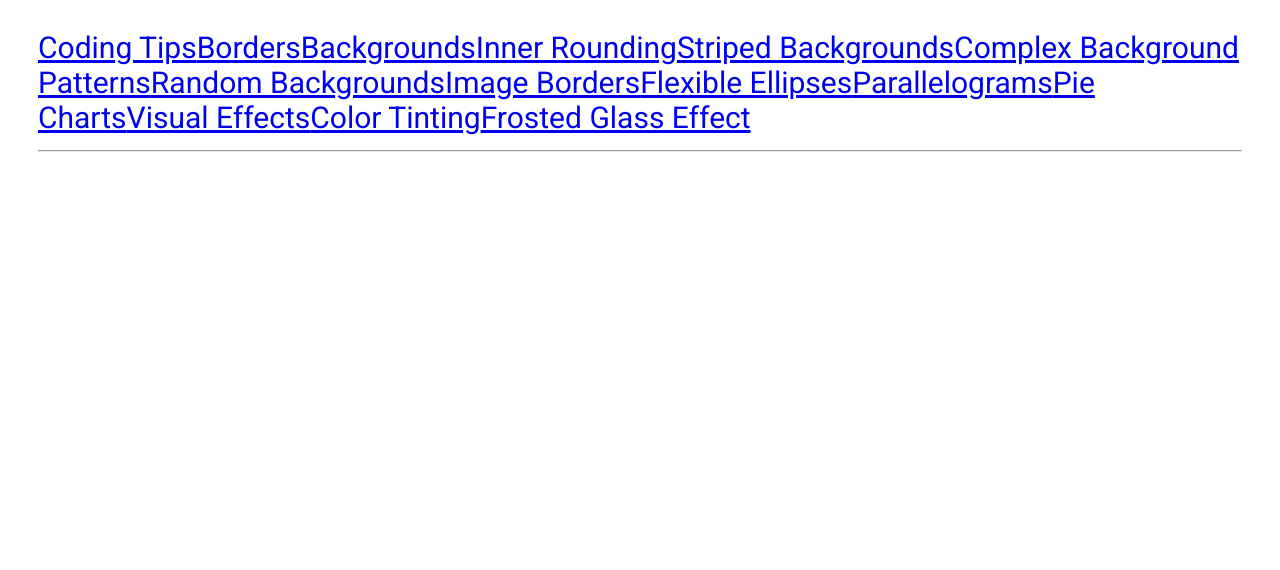
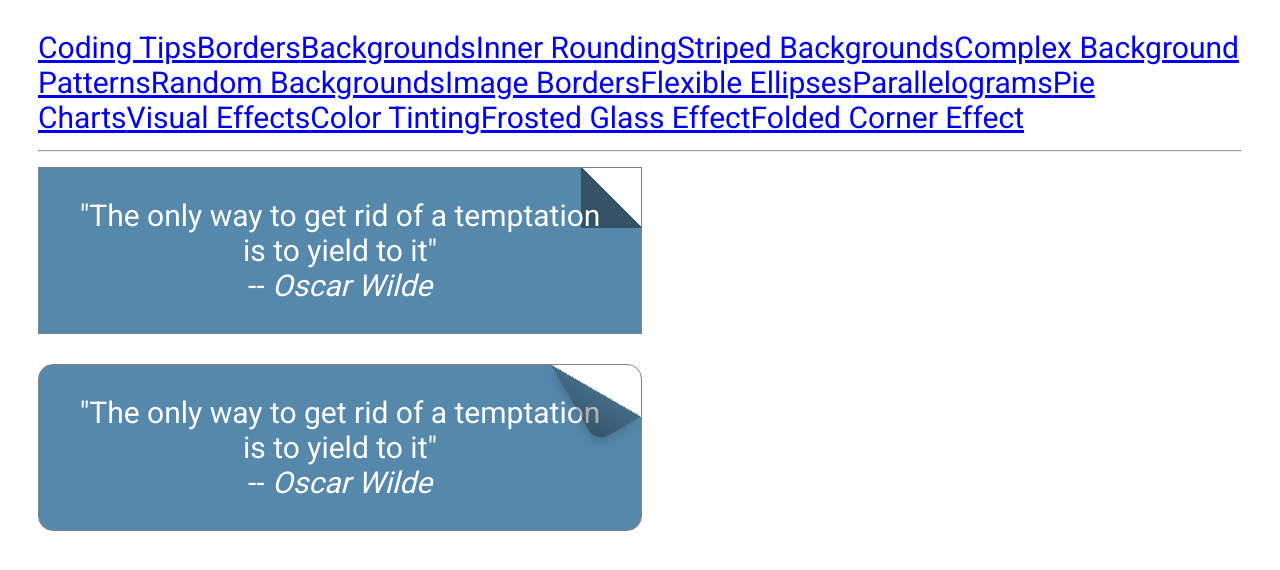
Before and after one commit to ht89/css-secrets, an Angular app: page /folded-corner in a window 1280 px wide. Before the commit this address led to /. Shown: the top 570 px of the page. Built offline with nearby package versions, Linux system fonts and the light colour scheme.

Commit message:
folded corner effects

```diff
--- a/src/app/app.component.html
+++ b/src/app/app.component.html
@@ -13,6 +13,7 @@
     <a [routerLink]="['visual-effects']">Visual Effects</a>
     <a [routerLink]="['color-tinting']">Color Tinting</a>
     <a [routerLink]="['frosted-glass']">Frosted Glass Effect</a>
+    <a [routerLink]="['folded-corner']">Folded Corner Effect</a>
     <hr>
 
     <router-outlet></router-outlet>
--- /dev/null
+++ b/src/app/folded-corner/folded-corner.component.html
@@ -0,0 +1,17 @@
+<div class="forty-five-deg">
+    <blockquote>
+        "The only way to get rid of a temptation is to yield to it"
+        <footer>--
+            <cite>Oscar Wilde</cite>
+        </footer>
+    </blockquote>
+</div>
+
+<div class="thirty-deg">
+    <blockquote>
+        "The only way to get rid of a temptation is to yield to it"
+        <footer>--
+            <cite>Oscar Wilde</cite>
+        </footer>
+    </blockquote>
+</div>
--- /dev/null
+++ b/src/app/folded-corner/folded-corner.component.scss
@@ -0,0 +1,63 @@
+div {
+    margin-bottom: 30px;
+}
+
+.forty-five-deg {
+    background: #58a;
+    background: linear-gradient(to left bottom, transparent 49%, rgba(0, 0, 0, .4) 0) no-repeat 100% 0 / 2rem 2rem, linear-gradient(-135deg, transparent 1.39rem, #58a 0); // 1.39rem ~= 2 / sqrt(2) to make the color stop aligned with the page flip triangle
+    color: #fff;
+    display: inline-block;
+    border: 1px solid gray;
+    width: 50%;
+    text-align: center;
+}
+
+/* this mixin does not work since scss does not support trigonometric functions. refer to page 164 */
+@mixin folded-corner($background, $size, $angle: 30deg) {
+    position: relative;
+    background: $background;
+    background: linear-gradient($angle - 180deg, transparent $size, $background 0);
+    border-radius: .5rem;
+    $x: $size / sin($angle);
+    $y: $size / cos($angle);
+    &:before {
+        content: '';
+        position: absolute;
+        top: 0;
+        right: 0;
+        background: linear-gradient(to left bottom, transparent 50%, rgba(0, 0, 0, .2) 0, rgba(0, 0, 0, .4)) 100% 0 no-repeat;
+        width: $x;
+        height: $y;
+        transform: translateY($y - $x) rotate(2 * $angle - 90deg);
+        transform-origin: bottom right;
+        border-bottom-left-radius: inherit;
+        box-shadow: -.2rem .2rem .3rem -.1rem rgba(0, 0, 0, .15);
+    }
+}
+
+.thirty-deg {
+    background: #58a;
+    background: linear-gradient(-150deg, transparent 1.5rem, #58a 0);
+    position: relative;
+    color: #fff;
+    display: inline-block;
+    border: 1px solid gray;
+    width: 50%;
+    text-align: center;
+    border-radius: .5rem;
+    &:before {
+        content: '';
+        position: absolute;
+        top: 0;
+        right: 0;
+        background: linear-gradient(to left bottom, transparent 49%, rgba(0, 0, 0, .2) 0, rgba(0, 0, 0, .4)) no-repeat 100% 0;
+        /* 3rem 1.73rem are calculated using sine,cosine. Refer to page 160 */
+        height: 3rem;
+        width: 1.73rem;
+        /* 1.27 = 3 - 1.73 */
+        transform: translateY(-1.27rem) rotate(-30deg);
+        transform-origin: bottom right;
+        border-bottom-left-radius: inherit;
+        box-shadow: -.2rem .2rem .3rem -.1rem rgba(0, 0, 0, .15);
+    }
+}
--- /dev/null
+++ b/src/app/folded-corner/folded-corner.component.ts
@@ -0,0 +1,15 @@
+import { Component, OnInit } from '@angular/core';
+
+@Component({
+  selector: 'app-folded-corner',
+  templateUrl: './folded-corner.component.html',
+  styleUrls: ['./folded-corner.component.scss']
+})
+export class FoldedCornerComponent implements OnInit {
+
+  constructor() { }
+
+  ngOnInit() {
+  }
+
+}
--- a/src/app/frosted-glass/frosted-glass.component.html
+++ b/src/app/frosted-glass/frosted-glass.component.html
@@ -1,7 +1,7 @@
 <div>
     <main>
         <blockquote>
-            "The only way to get rid of a temptation..."
+            "The only way to get rid of a temptation is to yield to it"
             <footer>--
                 <cite>Oscar Wilde</cite>
             </footer>
```
Also changed, not shown: src/app/app.module.ts (+7 -1 lines), 1 other file (tests, documents, lock files or other folders).
